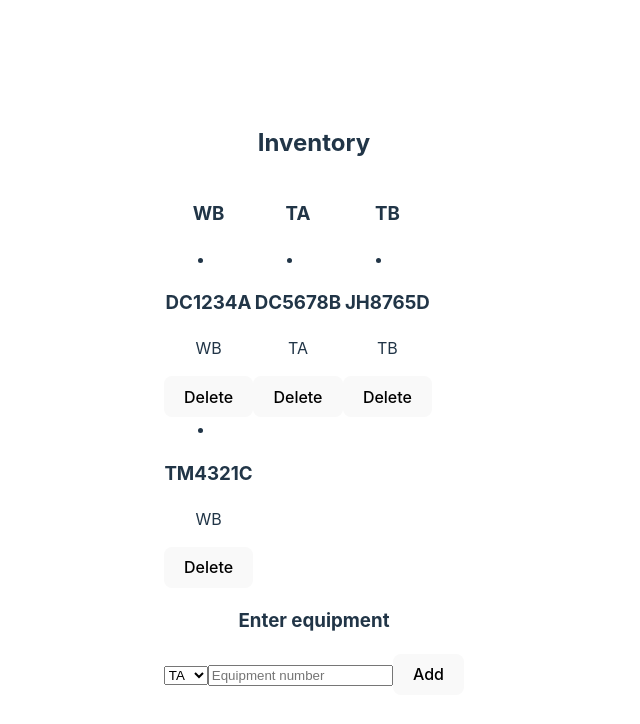
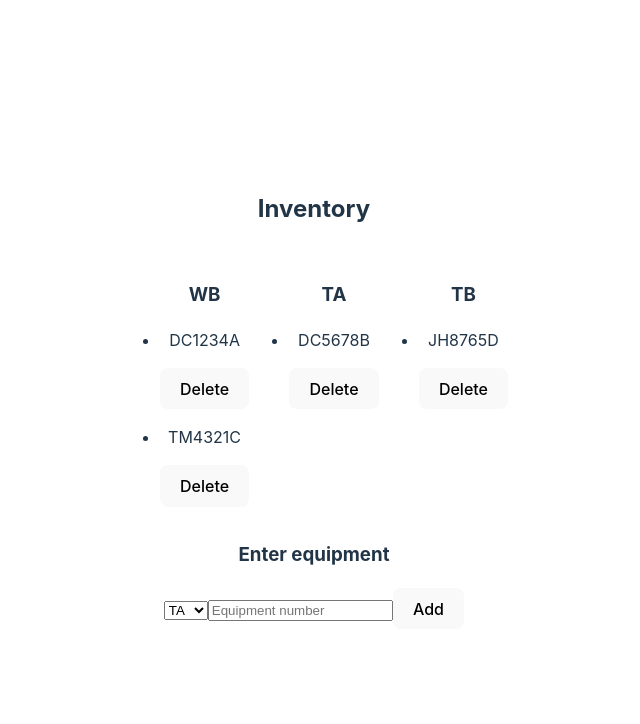
Before and after one commit to ag7621/project-inventory, a React (Vite) app: page / in a window 1280 px wide. Shown: the top 724 px of the page, without its empty margins (326-966 px from the left). Built offline with nearby package versions, Linux system fonts and the light colour scheme.

Commit message:
cleaned up code
moved initialData to separate file, removed commented out code, overused divs

```diff
--- a/src/App.css
+++ b/src/App.css
@@ -41,12 +41,6 @@
   color: #888;
 }
 
-.container {
-  display: flex;
-  /* justify-content: space-around;
-  width: 1200px; */
-}
-
-.categories {
+.list {
   display: flex;
 }
--- a/src/App.jsx
+++ b/src/App.jsx
@@ -1,28 +1,6 @@
 import { useEffect, useState } from 'react';
 import './App.css';
-
-const initialData = [
-  {
-    equipment: 'DC1234A',
-    location: 'WB',
-    // date: '2023-10-15',
-  },
-  {
-    equipment: 'DC5678B',
-    location: 'TA',
-    // date: '2023-11-12',
-  },
-  {
-    equipment: 'TM4321C',
-    location: 'WB',
-    // date: '2023-10-15',
-  },
-  {
-    equipment: 'JH8765D',
-    location: 'TB',
-    // date: '2023-10-08',
-  },
-];
+import initialData from './Data';
 
 function App() {
   const [inventory, setInventory] = useState(initialData);
@@ -54,77 +32,35 @@ function App() {
   }, [inventory]);
 
   return (
-    <>
-      {/* <div>
+    <div>
       <h2>Inventory</h2>
-        <div className="container">
-          <div className="categories">
-            {filteredLoc.map((loc) => (
-              <div key={loc}>
-                <h3>{loc}</h3>
-                {inventory
-                  .filter((item) => item.location == loc)
-                  .map((equip) => (
-                    <li key={equip.equipment}>{equip.equipment}</li>
-                  ))}
-              </div>
-            ))}
-          </div>
-
-          <ul>
-            {inventory.map((item) => (
-              <Item
-                item={item}
-                key={item.equipment}
-                onDeleteItem={handleDeleteItem}
-              />
-            ))}
-          </ul>
-        </div>
-      </div> */}
       <List
         inventory={inventory}
         filtered={filteredLoc}
         onDeleteItem={handleDeleteItem}
       />
       <Form onAddItems={handleAddItems} />
-    </>
+    </div>
   );
 }
 
 function List({ inventory, filtered, onDeleteItem }) {
   return (
-    <div>
-      <h2>Inventory</h2>
-      <div className="container">
-        <div className="categories">
+    <div className="list">
       {filtered.map((loc) => (
-            <div key={loc}>
+        <ul key={loc}>
           <h3>{loc}</h3>
           {inventory
             .filter((item) => item.location == loc)
             .map((equip) => (
-                  // <li key={equip.equipment}>{equip.equipment}</li>
               <Item
                 item={equip}
                 key={equip.equipment}
                 onDeleteItem={onDeleteItem}
               />
             ))}
-            </div>
+        </ul>
       ))}
-        </div>
-
-        {/* <ul>
-          {inventory.map((item) => (
-            <Item
-              item={item}
-              key={item.equipment}
-              onDeleteItem={onDeleteItem}
-            />
-          ))}
-        </ul> */}
-      </div>
     </div>
   );
 }
@@ -173,8 +109,8 @@ function Form({ onAddItems }) {
 function Item({ item, onDeleteItem }) {
   return (
     <li>
-      <h3>{item.equipment}</h3>
-      <p>{item.location}</p>
+      <p>{item.equipment}</p>
+      {/* <p>{item.location}</p> */}
       {/* <p>{item.date}</p> */}
       <button onClick={() => onDeleteItem(item.equipment)}>Delete</button>
     </li>
--- /dev/null
+++ b/src/Data.js
@@ -0,0 +1,24 @@
+const initialData = [
+  {
+    equipment: 'DC1234A',
+    location: 'WB',
+    // date: '2023-10-15',
+  },
+  {
+    equipment: 'DC5678B',
+    location: 'TA',
+    // date: '2023-11-12',
+  },
+  {
+    equipment: 'TM4321C',
+    location: 'WB',
+    // date: '2023-10-15',
+  },
+  {
+    equipment: 'JH8765D',
+    location: 'TB',
+    // date: '2023-10-08',
+  },
+];
+
+export default initialData;
```
Lines whose indentation alone changed are shown as unchanged.
